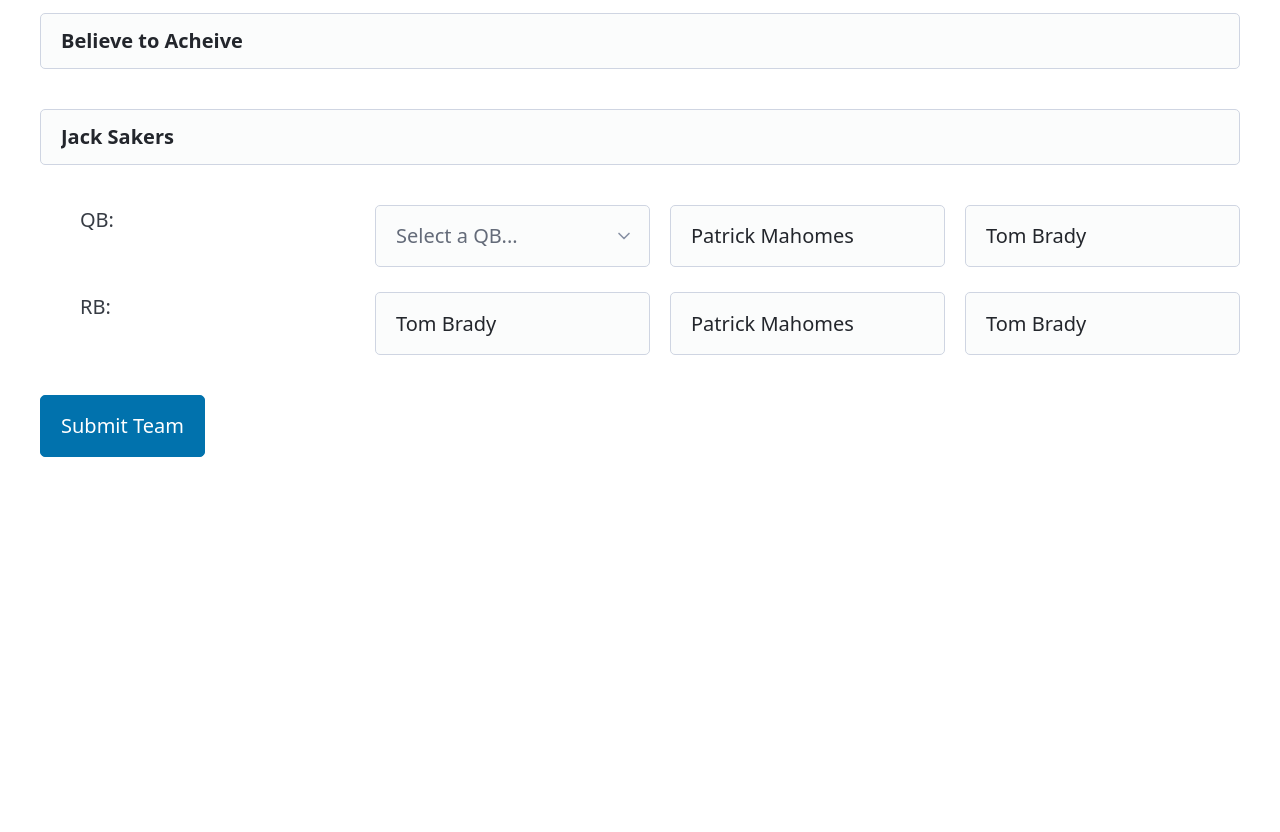
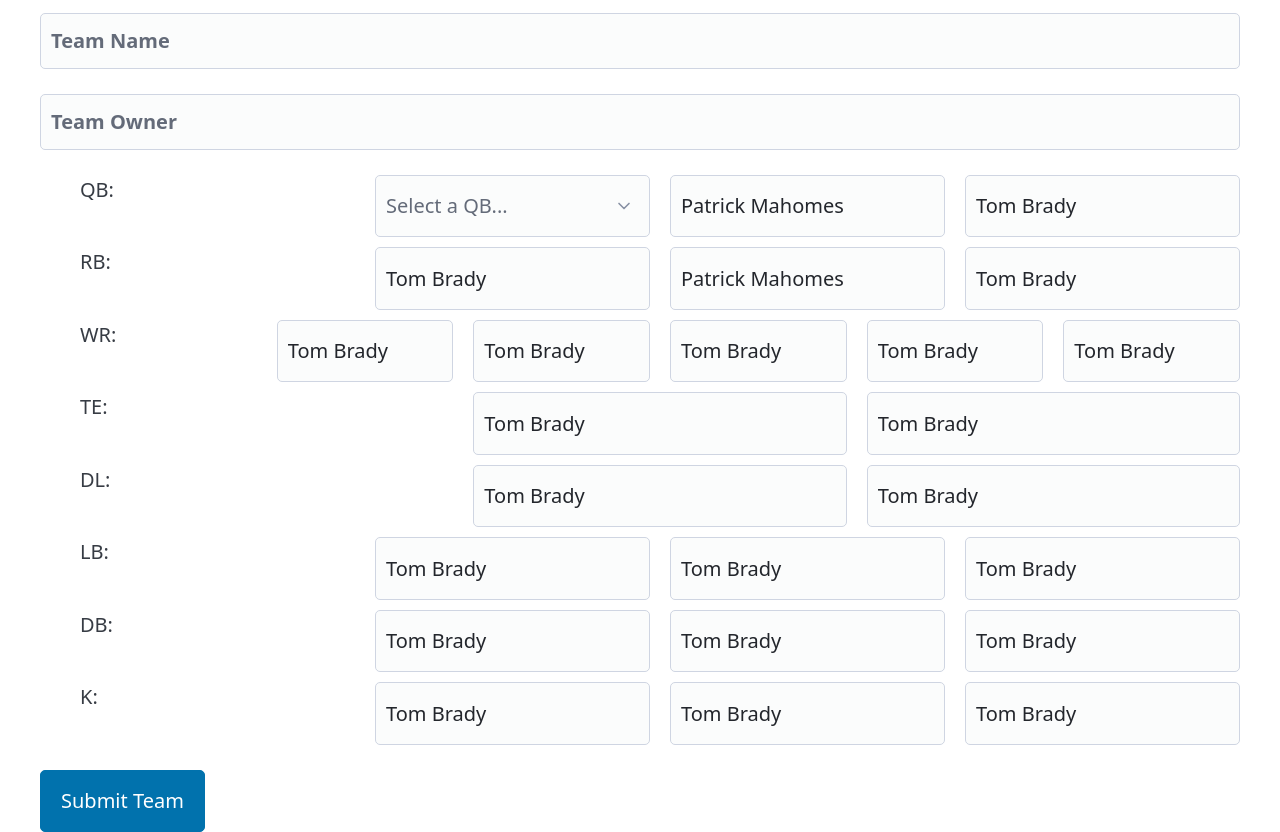
Before and after one commit to jacksakers/PlayerPicker, a website: page public/createteam.html in a window 1280 px wide. Shown: the part 138-970 px from the top of the page. Before the commit the page ends 800 px from the top, so only its background shows below. Drawn offline with nearby package versions, Linux system fonts and the light colour scheme.

Commit message:
added more positions

```diff
--- a/public/createteam.html
+++ b/public/createteam.html
@@ -24,9 +24,9 @@
 
 
   <h1>Create Team</h1>
-  <div id="myteam-section" class="container">
-    <h2><input type="text" value="Believe to Acheive" id="team-name"></h2>
-    <h3><input type="text" value="Jack Sakers" id="team-owner"></h3>
+  <div id="createteam-section" class="container">
+    <h2><input type="text" placeholder="Team Name" id="team-name"></h2>
+    <h3><input type="text" placeholder="Team Owner" id="team-owner"></h3>
     <ul>
       <li class="grid">
         <div>
@@ -50,6 +50,42 @@
         <input type="text" value="Patrick Mahomes" id="rb2">
         <input type="text" value="Tom Brady" id="rb3">
       </li>
+      <li class="grid">
+        <div>WR:</div>
+        <input type="text" value="Tom Brady" id="wr1">
+        <input type="text" value="Tom Brady" id="wr2">
+        <input type="text" value="Tom Brady" id="wr3">
+        <input type="text" value="Tom Brady" id="wr4">
+        <input type="text" value="Tom Brady" id="wr5">
+      </li>
+      <li class="grid">
+        <div>TE:</div>
+        <input type="text" value="Tom Brady" id="te1">
+        <input type="text" value="Tom Brady" id="te2">
+      </li>
+      <li class="grid">
+        <div>DL:</div>
+        <input type="text" value="Tom Brady" id="dl1">
+        <input type="text" value="Tom Brady" id="dl2">
+      </li>
+      <li class="grid">
+        <div>LB:</div>
+        <input type="text" value="Tom Brady" id="lb1">
+        <input type="text" value="Tom Brady" id="lb2">
+        <input type="text" value="Tom Brady" id="lb3">
+      </li>
+      <li class="grid">
+        <div>DB:</div>
+        <input type="text" value="Tom Brady" id="db1">
+        <input type="text" value="Tom Brady" id="db2">
+        <input type="text" value="Tom Brady" id="db3">
+      </li>
+      <li class="grid">
+        <div>K:</div>
+        <input type="text" value="Tom Brady" id="k1">
+        <input type="text" value="Tom Brady" id="k2">
+        <input type="text" value="Tom Brady" id="k3">
+      </li>
     </ul>
     <button id="submit-team">Submit Team</button>
   </div>
--- a/public/stylesheets/style.css
+++ b/public/stylesheets/style.css
@@ -8,3 +8,18 @@
   flex-direction: row;
   justify-content: space-evenly;
 }
+
+input {
+  padding: 0.5em !important;
+  margin-bottom: 5px !important;
+}
+
+select {
+  padding: 0.5em !important;
+  margin-bottom: 5px !important;
+}
+
+#myteam-section {
+  /* margin-left: 0.5em;
+  margin-right: 0.5em; */
+}
```
